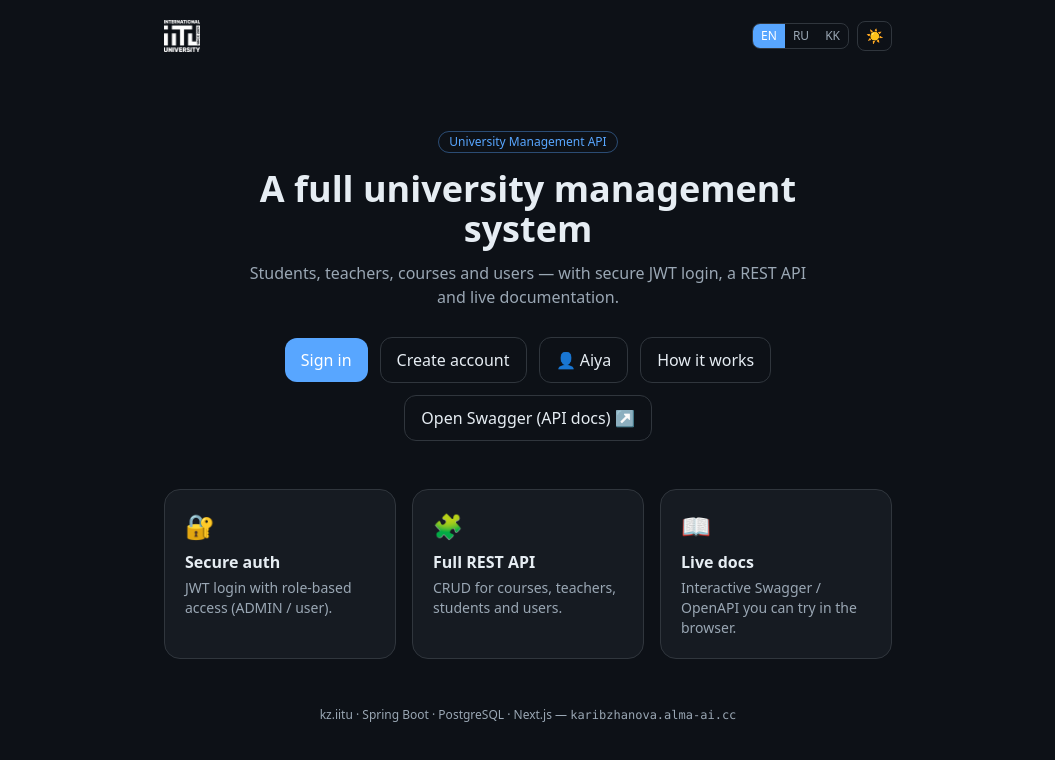
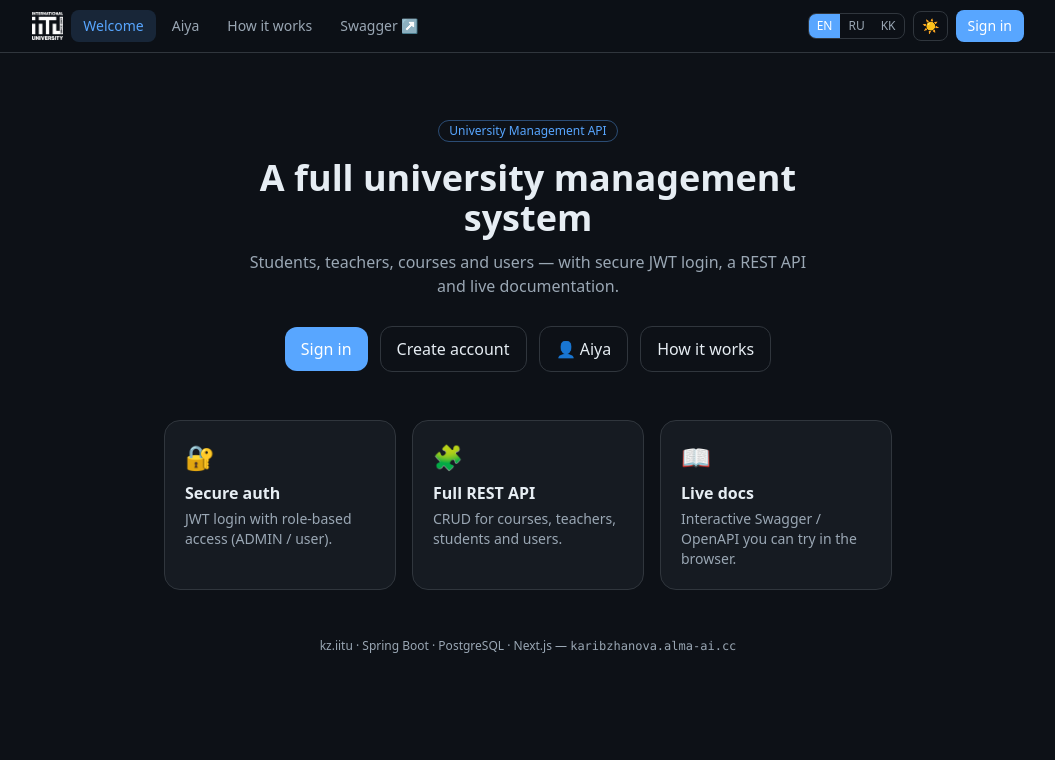
Before and after one commit to karibzhanovaaiya-maker/university-management-api, a Next.js app in the folder frontend/: page / in a window 1280 px wide. Shown: the top 760 px of the page, without its empty margins (112-1167 px from the left). Built offline with nearby package versions, Linux system fonts and the light colour scheme.

Commit message:
feat(frontend): shared smart top nav across public pages (active highlight, lang/theme, auth-aware)

```diff
--- a/frontend/app/about/page.tsx
+++ b/frontend/app/about/page.tsx
@@ -2,8 +2,7 @@
 
 import Link from "next/link";
 import { useT } from "@/lib/i18n";
-import { useTheme } from "@/lib/theme";
-import { Controls } from "@/components/Controls";
+import { TopNav } from "@/components/TopNav";
 
 const BIO = {
   en: "Computer science student at IITU. Built this University Management system end-to-end — a Spring Boot REST API, PostgreSQL database, JWT security, and this Next.js interface.",
@@ -15,16 +14,11 @@ const STACK = ["Spring Boot", "Java 17", "PostgreSQL", "JWT", "Next.js", "TypeSc
 
 export default function AboutPage() {
   const { t, lang } = useT();
-  const { theme } = useTheme();
-  const logo = theme === "dark" ? "/iitu-dark.png" : "/iitu-light.png";
 
   return (
-    <main className="mx-auto max-w-2xl px-5 pb-16">
-      <header className="flex items-center justify-between py-5">
-        <Link href="/"><img src={logo} alt="IITU" className="h-8 w-auto" /></Link>
-        <Controls />
-      </header>
-
+    <>
+      <TopNav />
+      <main className="mx-auto max-w-2xl px-5 pb-16 pt-6">
         <section className="card overflow-hidden">
           <div className="flex flex-col items-center gap-4 p-7 text-center sm:flex-row sm:text-left">
             <img src="/profile.jpg" alt="Aiya Karibzhanova"
@@ -47,9 +41,9 @@ export default function AboutPage() {
         <div className="mt-5 flex flex-wrap gap-3">
           <Link href="/dashboard" className="btn-primary">{t("nav.home")} →</Link>
           <Link href="/wiki" className="btn-ghost">{t("nav.wiki")}</Link>
-        <a href="/swagger-ui/index.html" target="_blank" rel="noreferrer" className="btn-ghost">Swagger ↗</a>
           <a href="https://github.com/karibzhanovaaiya-maker/university-management-api" target="_blank" rel="noreferrer" className="btn-ghost">GitHub ↗</a>
         </div>
       </main>
+    </>
   );
 }
--- a/frontend/app/login/page.tsx
+++ b/frontend/app/login/page.tsx
@@ -6,7 +6,7 @@ import Link from "next/link";
 import { useAuth } from "@/lib/auth";
 import { ApiError } from "@/lib/api";
 import { useT } from "@/lib/i18n";
-import { Controls } from "@/components/Controls";
+import { TopNav } from "@/components/TopNav";
 
 export default function LoginPage() {
   const { login } = useAuth();
@@ -32,12 +32,9 @@ export default function LoginPage() {
   }
 
   return (
-    <main className="mx-auto flex min-h-screen max-w-md flex-col px-5">
-      <div className="flex justify-between py-5">
-        <Link href="/" className="font-bold">🎓 University</Link>
-        <Controls />
-      </div>
-      <div className="flex flex-1 flex-col justify-center pb-16">
+    <>
+      <TopNav />
+      <main className="mx-auto max-w-md px-5 pb-16 pt-12">
         <div className="mb-8 text-center">
           <h1 className="text-2xl font-bold">{t("auth.signInTitle")}</h1>
           <p className="mt-1 text-sm text-muted">{t("auth.signInSub")}</p>
@@ -61,7 +58,7 @@ export default function LoginPage() {
         <p className="mt-5 text-center text-sm text-muted">
           {t("auth.noAccount")} <Link href="/register" className="text-accent">{t("auth.createOne")}</Link>
         </p>
-      </div>
-    </main>
+      </main>
+    </>
   );
 }
--- a/frontend/app/page.tsx
+++ b/frontend/app/page.tsx
@@ -3,23 +3,17 @@
 import Link from "next/link";
 import { useAuth } from "@/lib/auth";
 import { useT } from "@/lib/i18n";
-import { useTheme } from "@/lib/theme";
-import { Controls } from "@/components/Controls";
+import { TopNav } from "@/components/TopNav";
 
 export default function Welcome() {
   const { me } = useAuth();
   const { t } = useT();
-  const { theme } = useTheme();
-  const logo = theme === "dark" ? "/iitu-dark.png" : "/iitu-light.png";
 
   return (
+    <>
+      <TopNav />
       <main className="mx-auto max-w-3xl px-5 pb-16">
-      <header className="flex items-center justify-between py-5">
-        <img src={logo} alt="IITU" className="h-8 w-auto" />
-        <Controls />
-      </header>
-
-      <section className="pt-8 text-center sm:pt-14">
+        <section className="pt-10 text-center sm:pt-16">
           <span className="chip border-accent/40 text-accent">{t("welcome.tag")}</span>
           <h1 className="mx-auto mt-4 max-w-2xl text-3xl font-bold sm:text-4xl">{t("welcome.title")}</h1>
           <p className="mx-auto mt-3 max-w-xl text-muted">{t("welcome.subtitle")}</p>
@@ -35,9 +29,6 @@ export default function Welcome() {
             )}
             <Link href="/about" className="btn-ghost">👤 Aiya</Link>
             <Link href="/wiki" className="btn-ghost">{t("welcome.wiki")}</Link>
-          <a href="/swagger-ui/index.html" target="_blank" rel="noreferrer" className="btn-ghost">
-            {t("welcome.swagger")} ↗
-          </a>
           </div>
         </section>
 
@@ -59,5 +50,6 @@ export default function Welcome() {
           kz.iitu · Spring Boot · PostgreSQL · Next.js — <code>karibzhanova.alma-ai.cc</code>
         </footer>
       </main>
+    </>
   );
 }
--- a/frontend/app/register/page.tsx
+++ b/frontend/app/register/page.tsx
@@ -6,7 +6,7 @@ import Link from "next/link";
 import { useAuth } from "@/lib/auth";
 import { ApiError } from "@/lib/api";
 import { useT } from "@/lib/i18n";
-import { Controls } from "@/components/Controls";
+import { TopNav } from "@/components/TopNav";
 
 export default function RegisterPage() {
   const { register } = useAuth();
@@ -38,12 +38,9 @@ export default function RegisterPage() {
   }
 
   return (
-    <main className="mx-auto flex min-h-screen max-w-md flex-col px-5">
-      <div className="flex justify-between py-5">
-        <Link href="/" className="font-bold">🎓 University</Link>
-        <Controls />
-      </div>
-      <div className="flex flex-1 flex-col justify-center pb-16">
+    <>
+      <TopNav />
+      <main className="mx-auto max-w-md px-5 pb-16 pt-12">
         <div className="mb-8 text-center">
           <h1 className="text-2xl font-bold">{t("auth.registerTitle")}</h1>
           <p className="mt-1 text-sm text-muted">{t("auth.registerSub")}</p>
@@ -75,7 +72,7 @@ export default function RegisterPage() {
         <p className="mt-5 text-center text-sm text-muted">
           {t("auth.haveAccount")} <Link href="/login" className="text-accent">{t("auth.signIn")}</Link>
         </p>
-      </div>
-    </main>
+      </main>
+    </>
   );
 }
--- a/frontend/app/wiki/page.tsx
+++ b/frontend/app/wiki/page.tsx
@@ -1,9 +1,7 @@
 "use client";
 
-import Link from "next/link";
 import { useT } from "@/lib/i18n";
-import { useTheme } from "@/lib/theme";
-import { Controls } from "@/components/Controls";
+import { TopNav } from "@/components/TopNav";
 
 const STACK = [
   "Spring Boot 3.5", "Java 17", "Spring Data JPA", "Hibernate", "Spring Security",
@@ -22,15 +20,11 @@ function Card({ title, children }: { title: string; children: React.ReactNode })
 
 export default function WikiPage() {
   const { t, tArr } = useT();
-  const { theme } = useTheme();
-  const logo = theme === "dark" ? "/iitu-dark.png" : "/iitu-light.png";
 
   return (
-    <main className="mx-auto max-w-3xl px-5 pb-16">
-      <header className="flex items-center justify-between py-5">
-        <Link href="/"><img src={logo} alt="IITU" className="h-8 w-auto" /></Link>
-        <Controls />
-      </header>
+    <>
+    <TopNav />
+    <main className="mx-auto max-w-3xl px-5 pb-16 pt-6">
 
       {/* Profile */}
       <section className="card flex items-center gap-4 p-5">
@@ -90,5 +84,6 @@ psql university_db < backup.sql      # restore`}</pre>
         </a>
       </section>
     </main>
+    </>
   );
 }
--- /dev/null
+++ b/frontend/components/TopNav.tsx
@@ -0,0 +1,54 @@
+"use client";
+
+import Link from "next/link";
+import { usePathname } from "next/navigation";
+import { useT } from "@/lib/i18n";
+import { useTheme } from "@/lib/theme";
+import { useAuth } from "@/lib/auth";
+import { Controls } from "./Controls";
+
+export function TopNav() {
+  const { t } = useT();
+  const { theme } = useTheme();
+  const { me } = useAuth();
+  const path = usePathname();
+  const logo = theme === "dark" ? "/iitu-dark.png" : "/iitu-light.png";
+
+  const links = [
+    { href: "/", label: t("nav.welcome") },
+    { href: "/about", label: "Aiya" },
+    { href: "/wiki", label: t("nav.wiki") },
+  ];
+  const active = (h: string) => (h === "/" ? path === "/" : path.startsWith(h));
+
+  return (
+    <header className="sticky top-0 z-20 border-b border-line bg-bg/80 backdrop-blur">
+      <div className="mx-auto flex max-w-5xl items-center gap-2 px-4 py-2.5">
+        <Link href="/" className="shrink-0">
+          <img src={logo} alt="IITU" className="h-7 w-auto" />
+        </Link>
+        <nav className="flex flex-1 items-center gap-1 overflow-x-auto">
+          {links.map((l) => (
+            <Link key={l.href} href={l.href}
+              className={`whitespace-nowrap rounded-lg px-3 py-1.5 text-sm transition ${
+                active(l.href) ? "bg-accent/15 text-accent" : "text-muted hover:bg-fg/5"
+              }`}>
+              {l.label}
+            </Link>
+          ))}
+          <a href="/swagger-ui/index.html" target="_blank" rel="noreferrer"
+            className="whitespace-nowrap rounded-lg px-3 py-1.5 text-sm text-muted hover:bg-fg/5">
+            Swagger ↗
+          </a>
+        </nav>
+        <div className="flex shrink-0 items-center gap-2">
+          <Controls />
+          <Link href={me ? "/dashboard" : "/login"}
+            className="rounded-lg bg-accent px-3 py-1.5 text-sm font-medium text-white hover:brightness-110">
+            {me ? t("nav.home") : t("welcome.login")}
+          </Link>
+        </div>
+      </div>
+    </header>
+  );
+}
```
Lines whose indentation alone changed are shown as unchanged.
